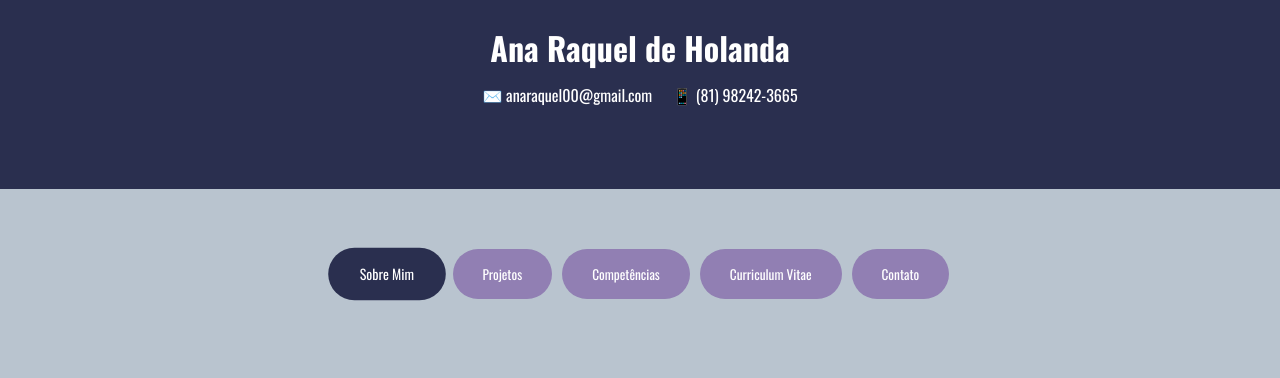
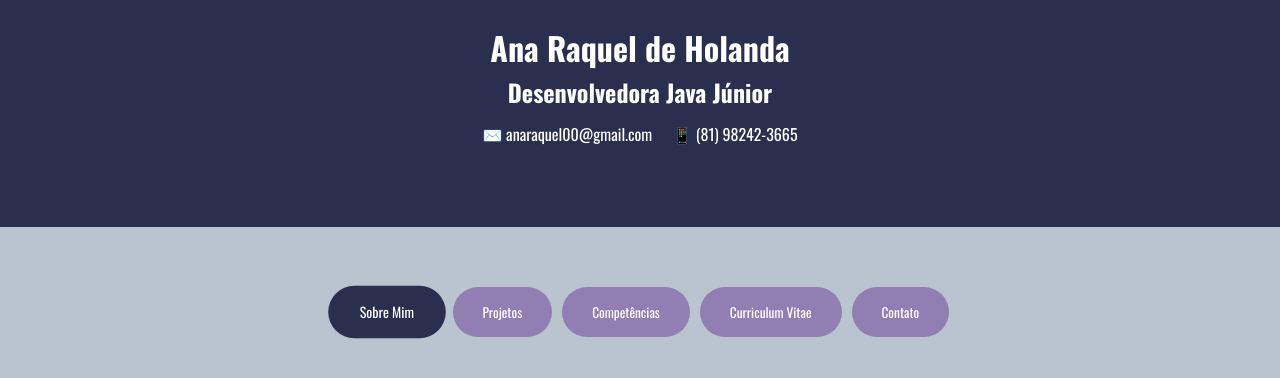
Before and after one commit to anaraquel00/Portfolio_final, a plain HTML site: page index.html in a window 1280 px wide. Shown: the part 278-656 px from the top of the page. Drawn offline with nearby package versions, Linux system fonts and the light colour scheme; a web font is replaced by a local one.

Commit message:
Update index.html

```diff
--- a/index.html
+++ b/index.html
@@ -24,6 +24,7 @@
                 </div>
             </div>
             <h1>Ana Raquel de Holanda</h1>
+            <h2>Desenvolvedora Java Júnior</h2>
             <div class="contact-info">
                 <span>✉️ anaraquel00@gmail.com</span>
                 <span>📱 (81) 98242-3665</span>
```
